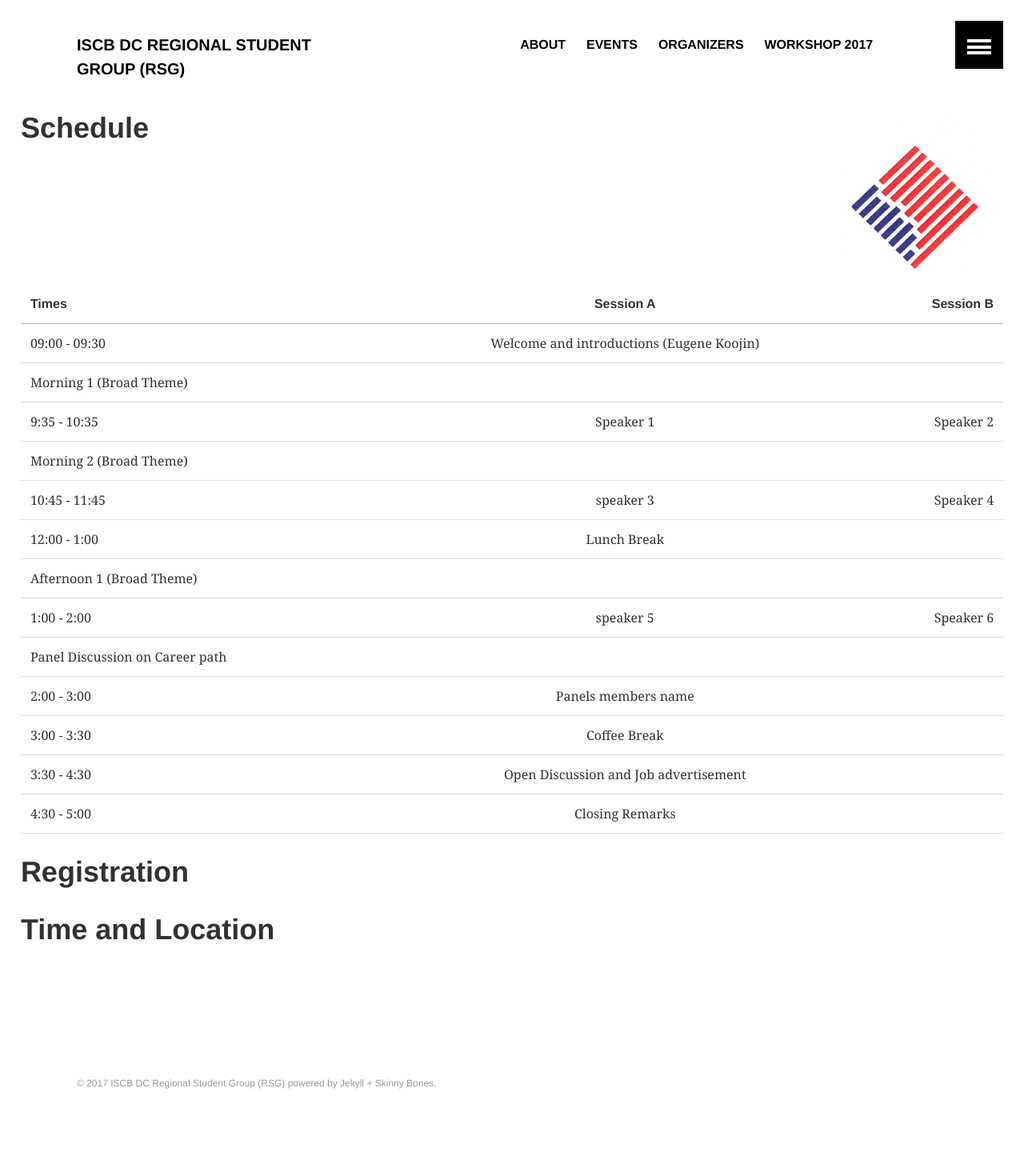
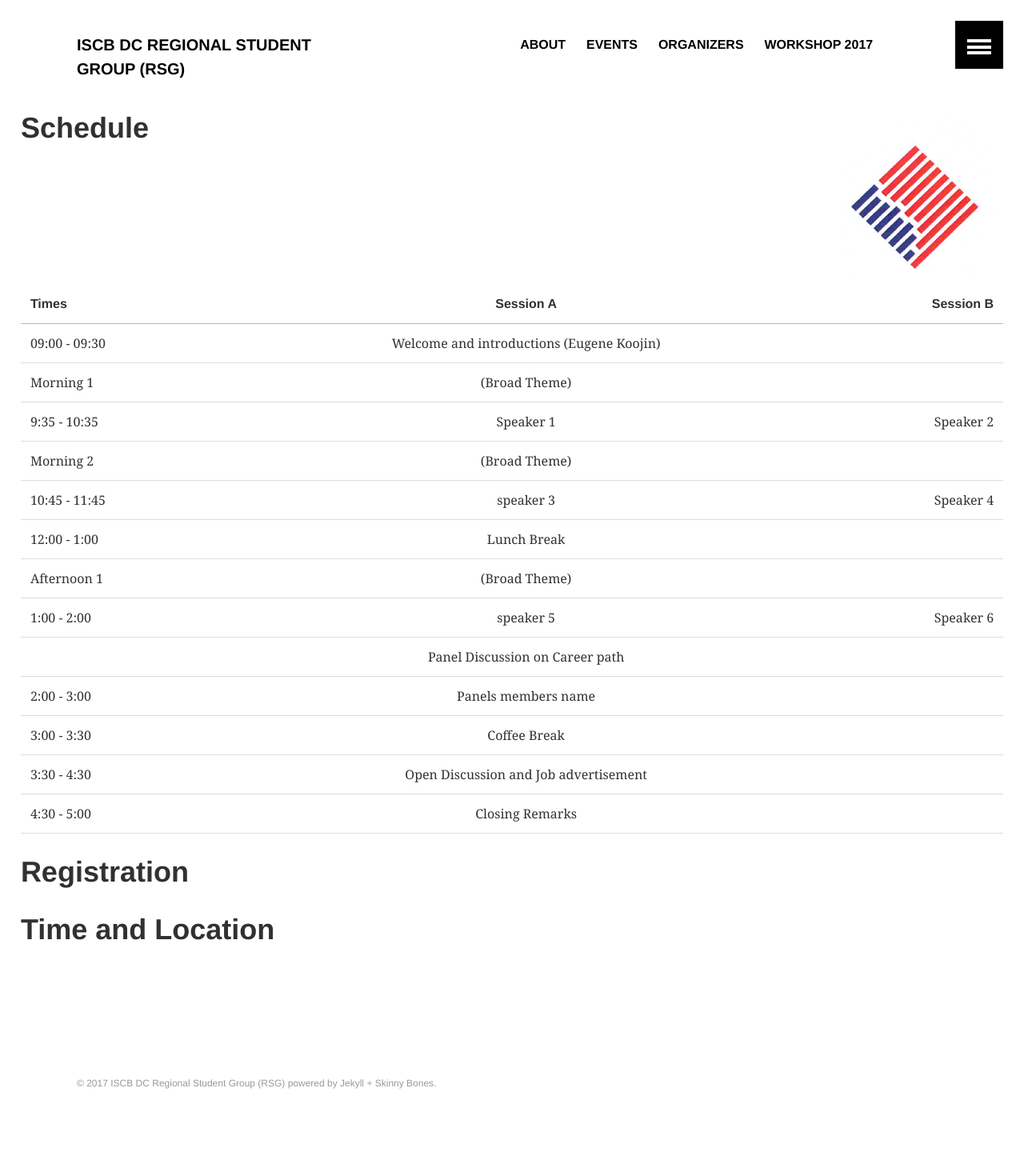
Before and after one commit to iscb-dc-rsg/iscb-dc-rsg.github.io, a Jekyll site: the page built from _pages/workshop2017.md, in a window 1280 px wide. Shown: the whole page at 80% size. Built offline with Jekyll 4.4.1, drawn with Linux system fonts in a browser that asks for light colours; our own code applies the rules of GitHub Pages for plain Markdown files.

Commit message:
Update workshop2017.md

```diff
--- a/_pages/workshop2017.md
+++ b/_pages/workshop2017.md
@@ -5,19 +5,22 @@ output: html_document
 ---
 ![logo](../images/logo.jpg){: .organizer-image .float-right }
 
+
+
+
 # Schedule
 
 | Times         | Session A     | Session B  |
 | ------------- |:-------------:| ----------:|
 | 09:00 - 09:30 | Welcome and introductions (Eugene Koojin) |
-| Morning 1 (Broad Theme)
+| Morning 1 | (Broad Theme)
 9:35 - 10:35      | Speaker 1      |   Speaker 2 |
-| Morning 2 (Broad Theme)
+| Morning 2 | (Broad Theme)
 10:45 - 11:45 | speaker 3      |    Speaker 4 |
 | 12:00 - 1:00 | Lunch Break                |
-| Afternoon 1 (Broad Theme)
+| Afternoon 1 | (Broad Theme)
 1:00 - 2:00 | speaker 5      |    Speaker 6 |
-| Panel Discussion on Career path
+| | Panel Discussion on Career path
 2:00 - 3:00 | Panels members name |
 | 3:00 - 3:30 | Coffee Break                |
 | 3:30 - 4:30 | Open Discussion and Job advertisement   |
```
